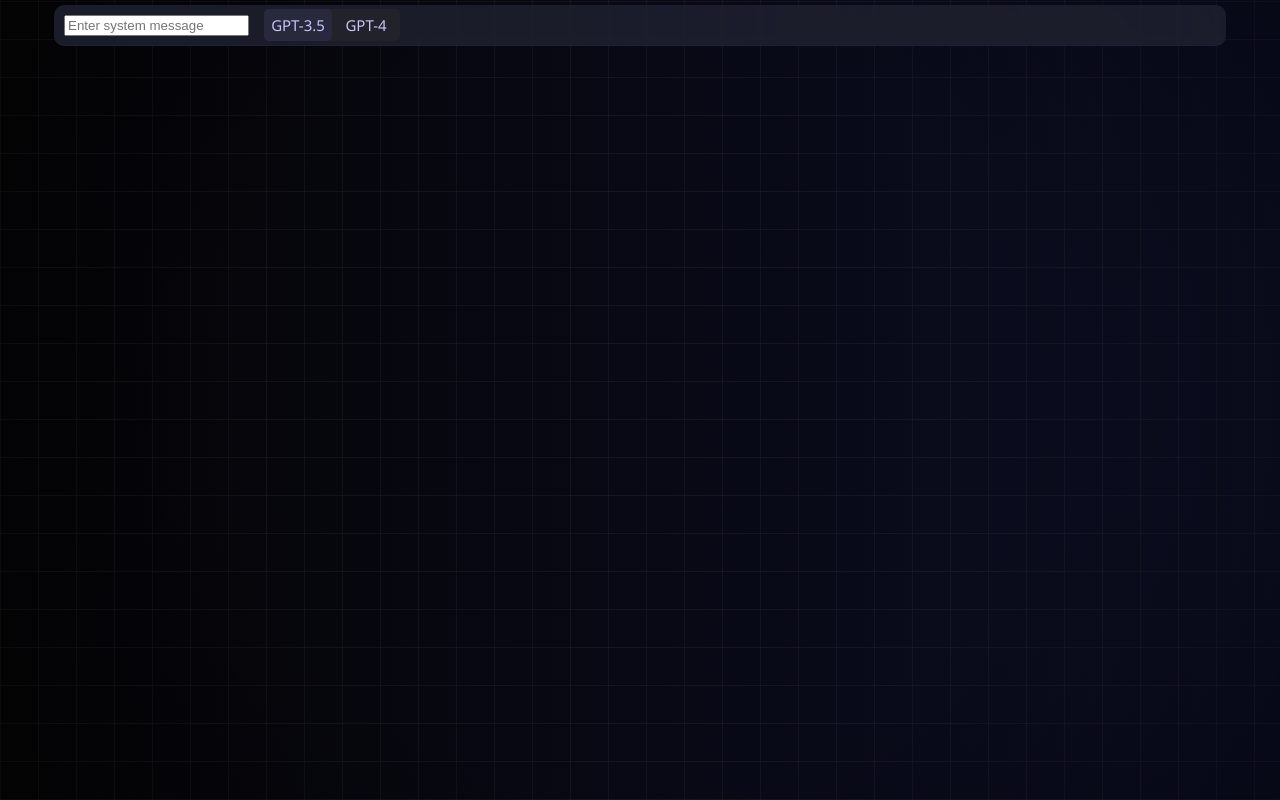
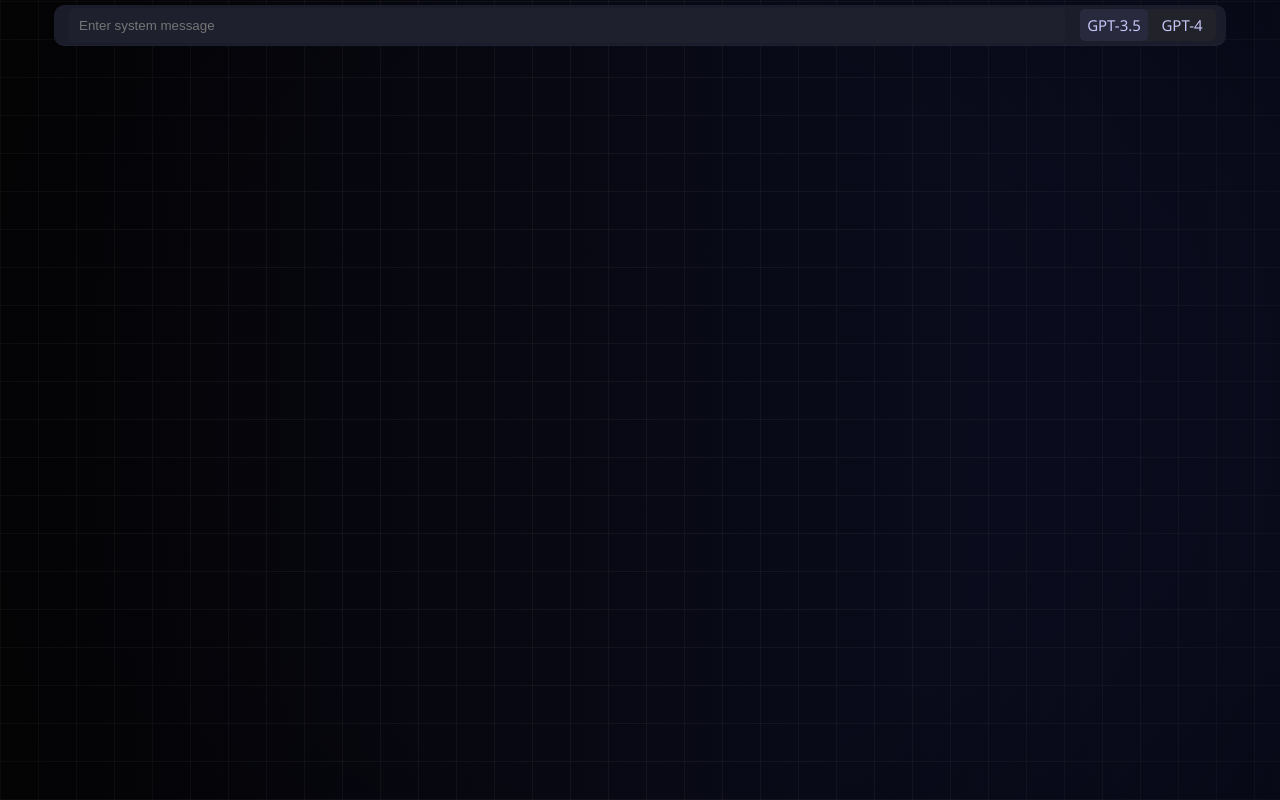
Before and after one commit to AVGVSTVS96/reactGPT, a React (Vite) app in the folder reactGPT/: page / in a window 1280 px wide. Built offline with nearby package versions, Linux system fonts and the light colour scheme.

Commit message:
fix navbar spacing, add input styling to index.css

```diff
--- a/reactGPT/src/components/MenuBar.css
+++ b/reactGPT/src/components/MenuBar.css
@@ -11,7 +11,7 @@
     z-index: 1000;
 
     /* Changes to center menubar */
-    justify-content: flex-start; /* new, may not be needed */
+    justify-content: space-between;
     background-color: hsla(235, 20%, 15%, 0.9);
     max-width: 90%;
     margin-left: auto;
--- a/reactGPT/src/index.css
+++ b/reactGPT/src/index.css
@@ -43,3 +43,20 @@ body {
     linear-gradient(90deg, hsl(240, 17%, 2%), hsl(235, 50%, 9%));
   color: hsl(240, 76%, 87%);
 }
+
+  .input {
+    flex-grow: 1;
+    min-width: 70px;
+    border-radius: 5px;
+    margin-left: 5px;
+    padding: 10px;
+    border: 0px;
+    background-color: hsl(235, 20%, 15%);
+    color: hsl(240, 25%, 75%);
+    transition: box-shadow 0.2s ease-in-out;
+  }
+
+  .input:focus {
+    outline: none;
+    box-shadow: inset 0px 0px 12px 0px hsla(235, 20%, 10%, 0.98);
+  }
```
